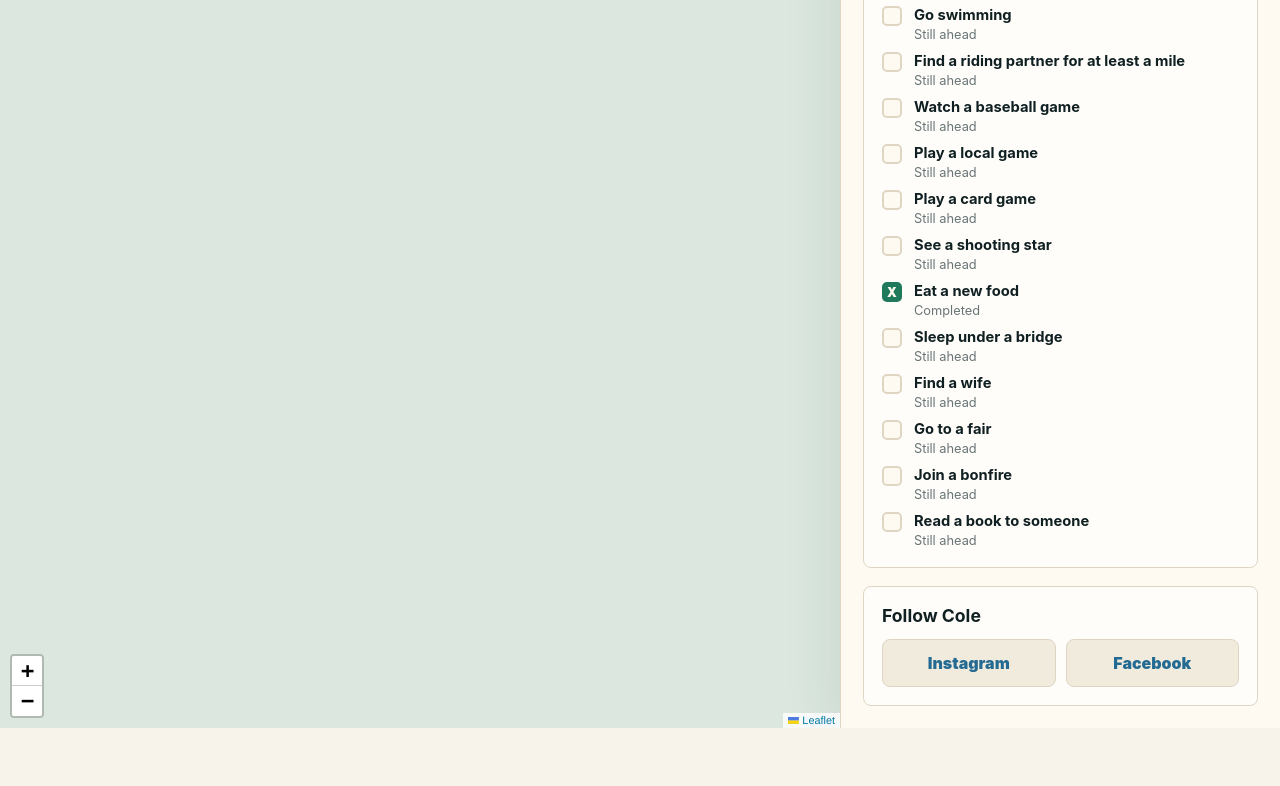
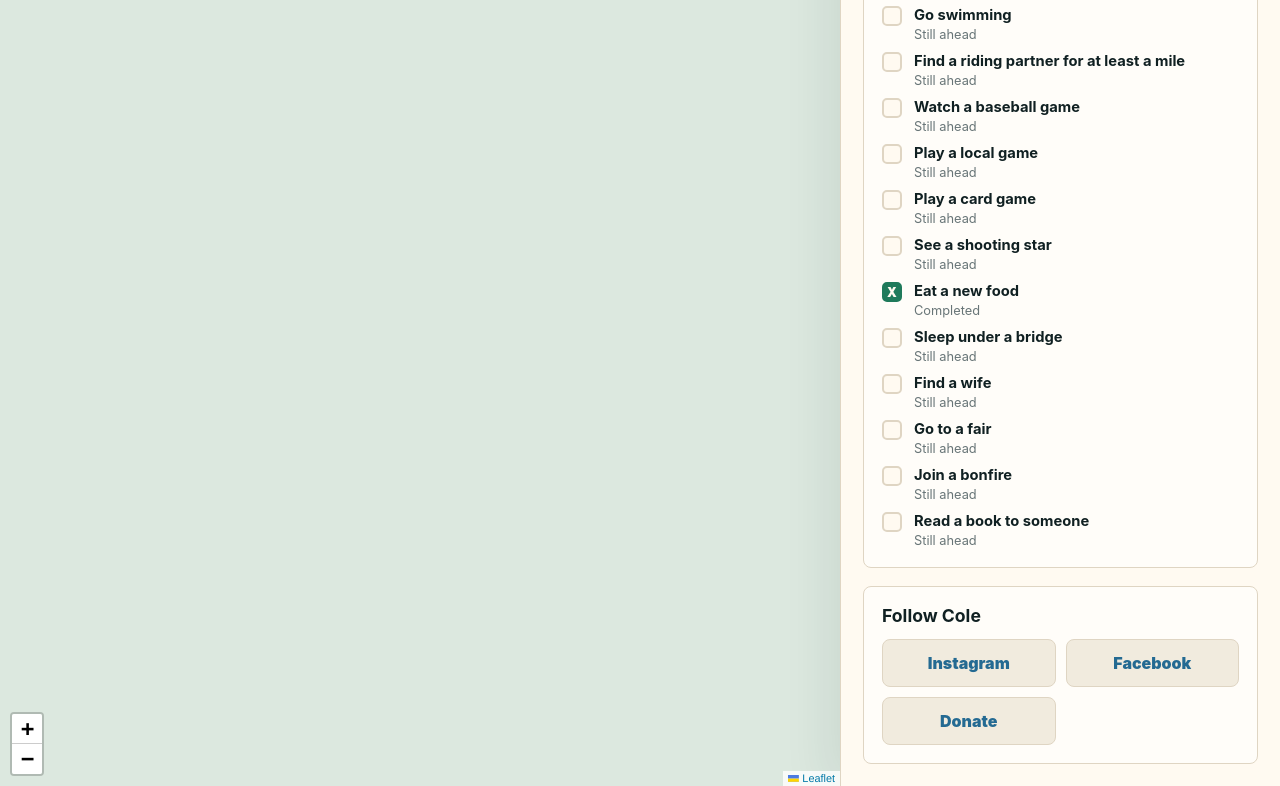
Before and after one commit to maptap123/Coles-Bike, a website: page index.html in a window 1280 px wide. Shown: the part 619-1405 px from the top of the page. Before the commit the page ends 1347 px from the top, so only its background shows below. Drawn offline with nearby package versions, Linux system fonts and the light colour scheme; no server answers.

Commit message:
Add Venmo donation button

```diff
--- a/index.html
+++ b/index.html
@@ -80,6 +80,14 @@
             >
               Facebook
             </a>
+            <a
+              id="venmo-link"
+              class="social-button donation-button"
+              href="https://venmo.com/u/colecampguy"
+              rel="noreferrer"
+            >
+              Donate
+            </a>
           </div>
         </section>
       </aside>
```
